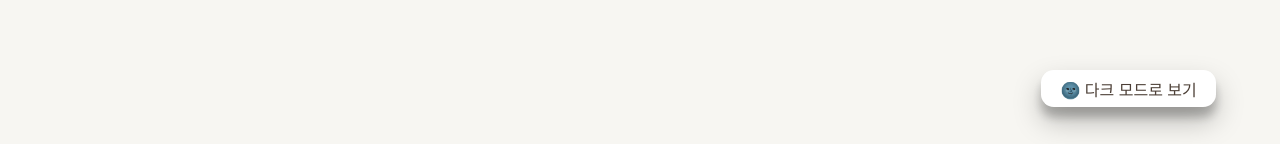
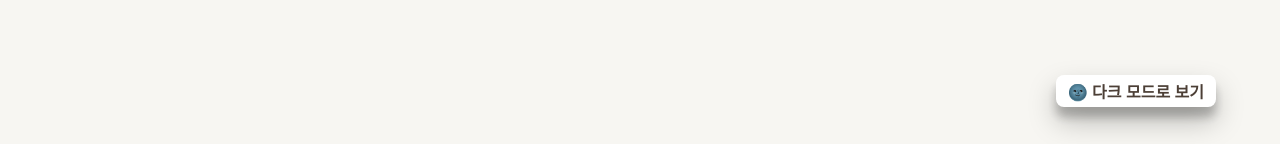
Before and after one commit to Grabros/o-sikdang-frontend, a React (Create React App) app: page / in a window 1280 px wide. Shown: the part 653-797 px from the top of the page. Built offline with nearby package versions, Linux system fonts and the light colour scheme.

Commit message:
Docs : Style 속성 수정 / JSX Tag 제거

```diff
--- a/src/components/Switch/Switch.element.tsx
+++ b/src/components/Switch/Switch.element.tsx
@@ -7,9 +7,10 @@ export const SwitchWrapper = styled.button`
 
   background-color: ${(props) => props.theme.basicThemeBtnBg};
   color: ${(props) => props.theme.basicFont};
-  /* font-weight: bold; */
+  font-size: 16px;
+  font-weight: bold;
 
-  padding: 0.4rem 1.2rem;
-  border-radius: 0.8rem;
+  padding: 4px 12px;
+  border-radius: 8px;
   box-shadow: 0 14px 28px rgba(0, 0, 0, 0.25), 0 10px 10px rgba(0, 0, 0, 0.22);
 `;
--- a/src/components/Switch/Switch.tsx
+++ b/src/components/Switch/Switch.tsx
@@ -9,7 +9,7 @@ interface ISwitch {
 function Switch({ changeTheme, isDark }: ISwitch) {
   return (
     <SwitchWrapper onClick={changeTheme}>
-      <p>{isDark ? "🌝 라이트 모드로 보기" : "🌚 다크 모드로 보기"}</p>
+      {isDark ? "🌝 라이트 모드로 보기" : "🌚 다크 모드로 보기"}
     </SwitchWrapper>
   );
 }
```
